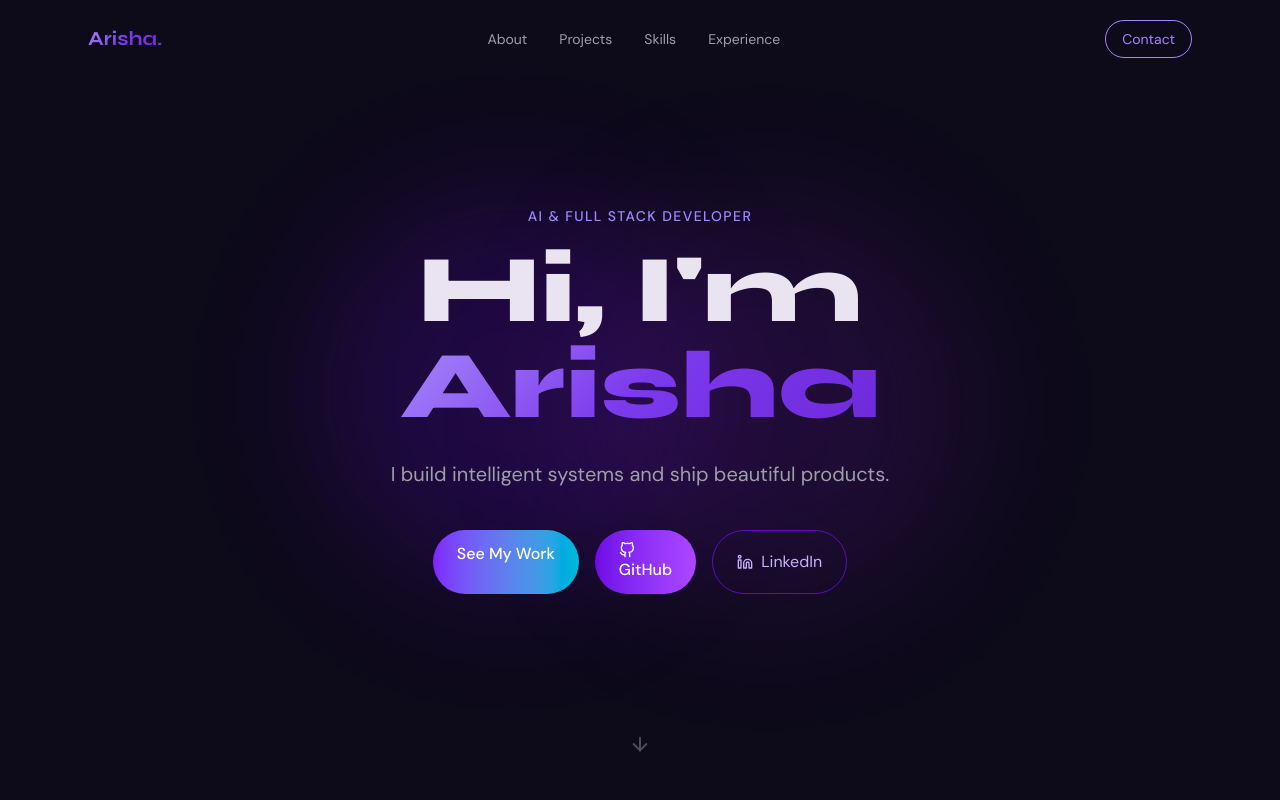
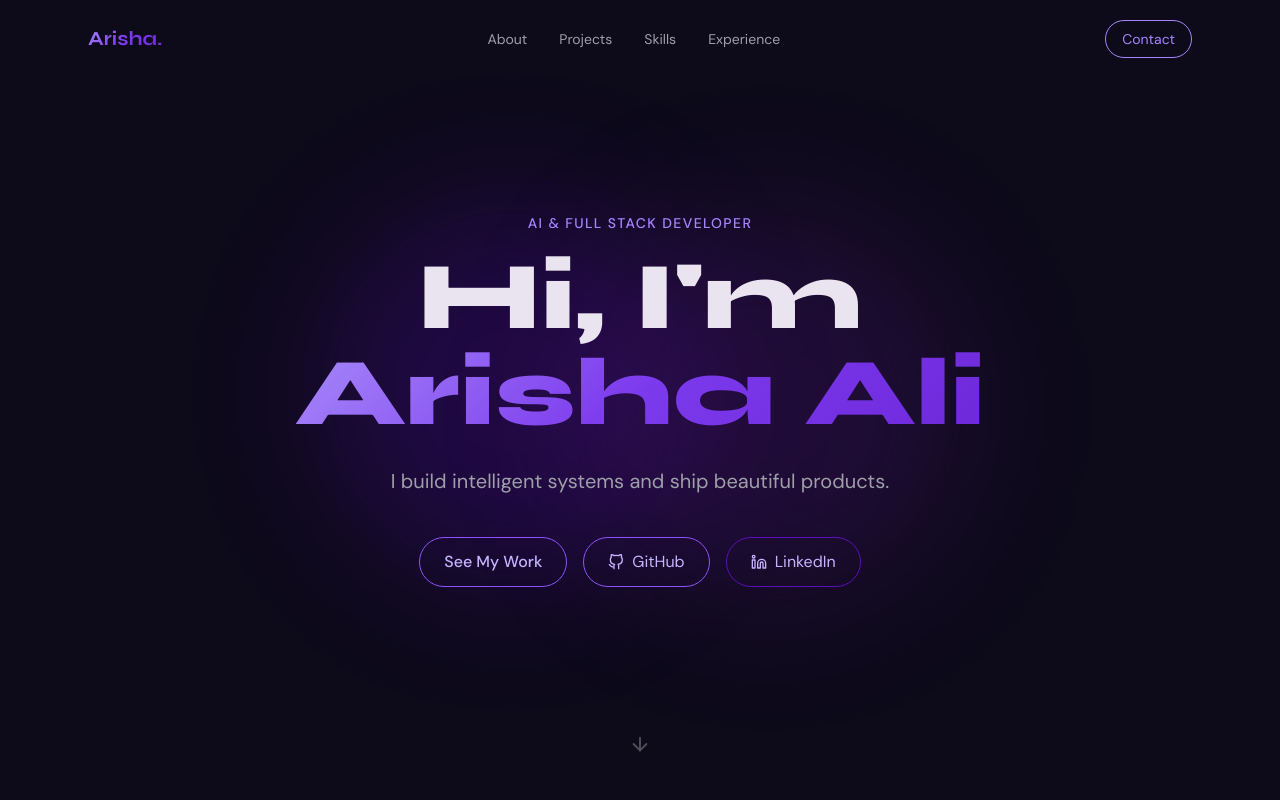
Before and after one commit to arisha-git/my-portfolio, a React (Vite) app: page / in a window 1280 px wide. Shown: the top 800 px of the page. Built offline with nearby package versions, Linux system fonts and the light colour scheme.

Commit message:
full name added to hero

```diff
--- a/src/components/Hero.jsx
+++ b/src/components/Hero.jsx
@@ -22,7 +22,7 @@ export default function Hero() {
         <h1 className="font-display text-6xl md:text-8xl font-black mb-6 leading-none">
           Hi, I'm{" "}
           <span className="gradient-text">
-            {info.name.split(" ")[0]}
+            {info.name.split("  ")}
           </span>
         </h1>
 
@@ -33,7 +33,7 @@ export default function Hero() {
         <div className="flex gap-4 justify-center flex-wrap">
           <a
             href="#projects"
-            className="px-6 py-3 bg-gradient-to-r from-violet-600 to-cyan-500 rounded-full font-medium text-white hover:opacity-90 transition-opacity"
+            className="px-6 py-3 border border-violet-500 rounded-full font-medium text-violet-300 hover:bg-violet-600 hover:text-white transition-all duration-200"
           >
             See My Work
           </a>
@@ -42,7 +42,7 @@ export default function Hero() {
             href={info.github}
             target="_blank"
             rel="noreferrer"
-            className="px-6 py-3 bg-gradient-to-r from-violet-700 to-purple-500 rounded-full font-medium text-white hover:opacity-90 transition-opacity"
+            className="px-6 py-3 border border-violet-500 rounded-full text-violet-300 hover:bg-violet-600 hover:text-white transition-all duration-200 flex items-center gap-2"
           >
             <FiGithub size={16} />
             GitHub
```
